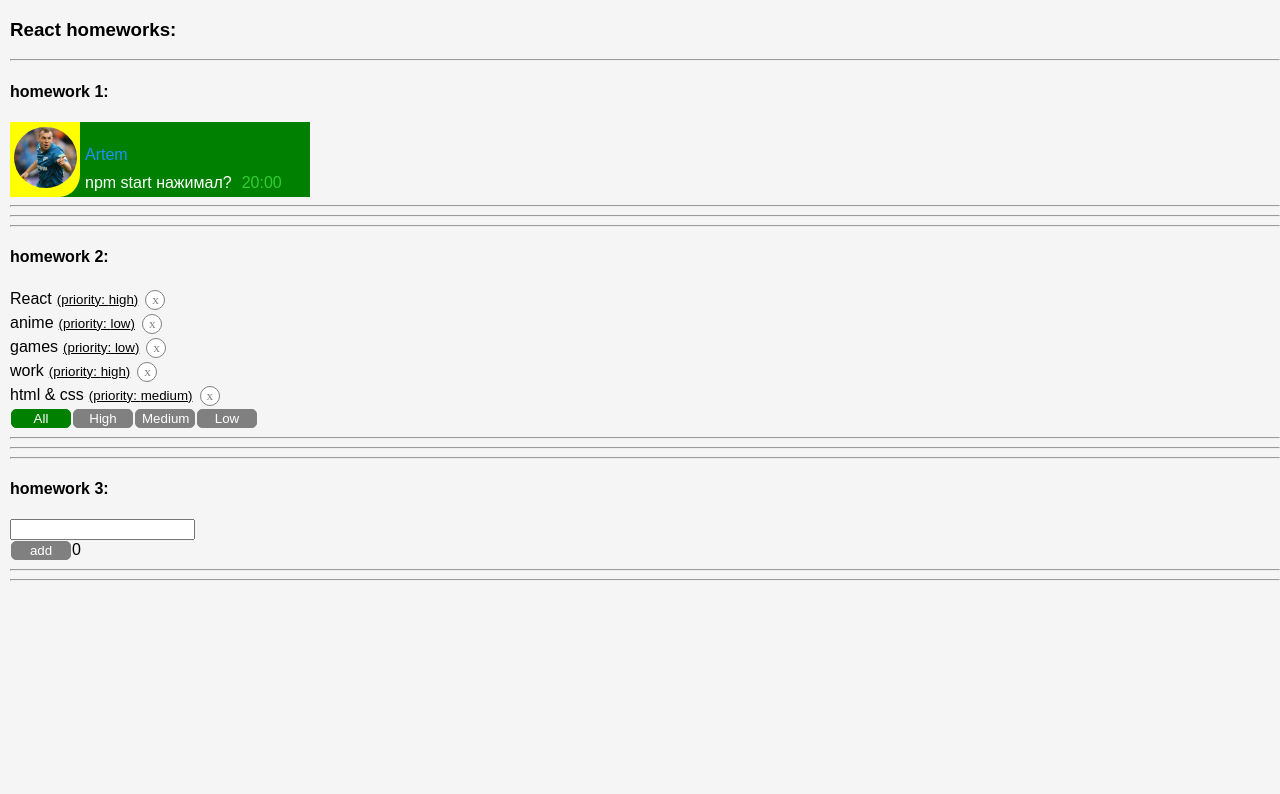
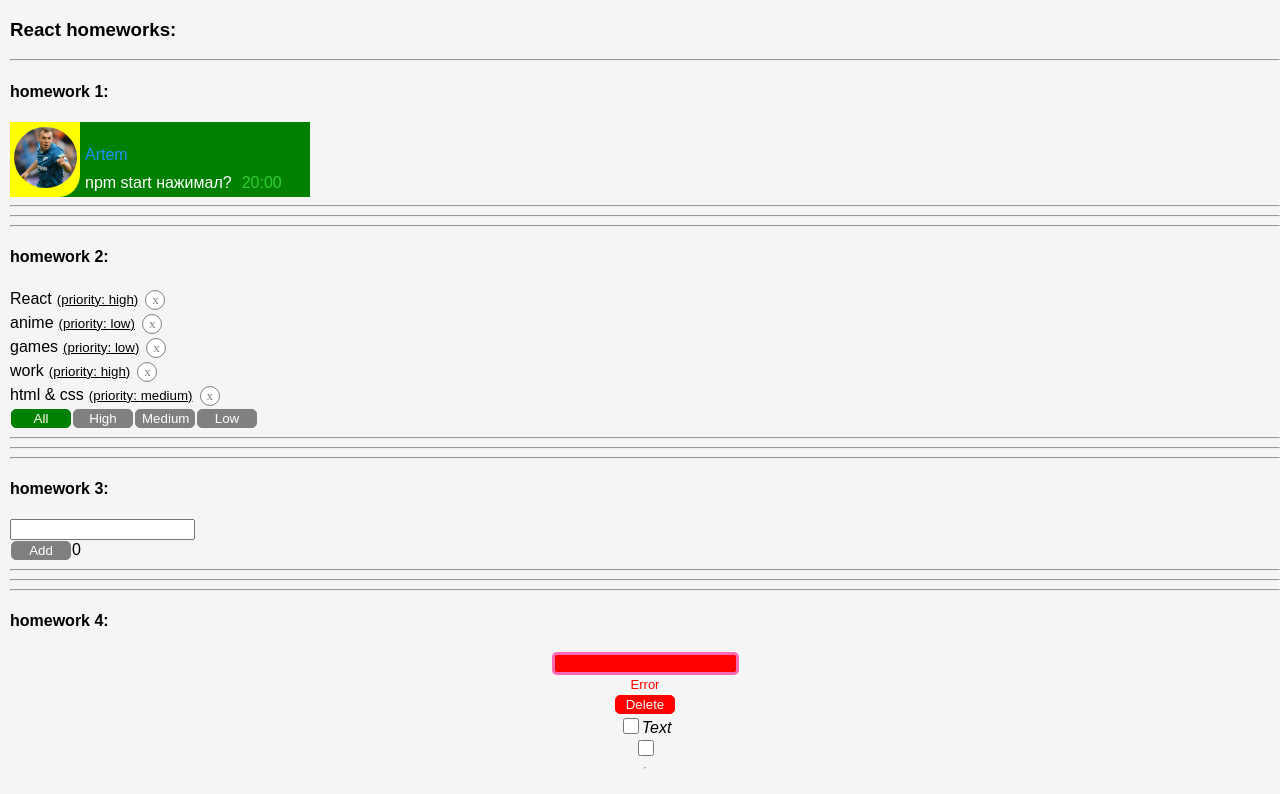
Before and after one commit to marygrishchuk/homeworks, a React (Create React App) app: page / in a window 1280 px wide. Shown: the top 794 px of the page. Built offline with nearby package versions, Linux system fonts and the light colour scheme.

Commit message:
Homework 3 modified, Homework 4 complete

```diff
--- a/src/p1-main/m1-ui/u1-app/App.tsx
+++ b/src/p1-main/m1-ui/u1-app/App.tsx
@@ -3,6 +3,7 @@ import s from "./App.module.css";
 import HW1 from "../../../p2-homeworks/h1/HW1";
 import HW2 from "../../../p2-homeworks/h2/HW2";
 import HW3 from "../../../p2-homeworks/h3/HW3";
+import HW4 from "../../../p2-homeworks/h4/HW4";
 
 function App() {
     return (
@@ -11,7 +12,7 @@ function App() {
             <HW1/>
             <HW2/>
             <HW3/>
-            {/*<HW4/>*/}
+            <HW4/>
             {/*<HW5/>*/}
 
         </div>
--- a/src/p2-homeworks/h3/Greeting.module.css
+++ b/src/p2-homeworks/h3/Greeting.module.css
@@ -1,5 +1,5 @@
 .someClass {
-  display: block;
+    display: block;
 }
 
 .error {
--- a/src/p2-homeworks/h3/Greeting.tsx
+++ b/src/p2-homeworks/h3/Greeting.tsx
@@ -20,7 +20,7 @@ const Greeting: React.FC<GreetingPropsType> = (
         <div>
             <input value={name} onChange={setNameCallback} onKeyPress={onAddUserKeyPress} className={inputClass}/>
             <span className={`${s.someClass} ${s.errorMessage}`}>{error}</span>
-            <button className={s.addBtn} onClick={() => addUser(name)}>add</button>
+            <button className={s.addBtn} onClick={() => addUser(name)}>Add</button>
             <span>{totalUsers}</span>
         </div>
     );
--- a/src/p2-homeworks/h4/HW4.module.css
+++ b/src/p2-homeworks/h4/HW4.module.css
@@ -7,3 +7,7 @@
     flex-direction: column;
     align-items: center;
 }
+
+.superSpan {
+    padding: 2px;
+}
--- a/src/p2-homeworks/h4/HW4.tsx
+++ b/src/p2-homeworks/h4/HW4.tsx
@@ -6,17 +6,18 @@ import SuperCheckbox from "./common/c3-SuperCheckbox/SuperCheckbox";
 
 function HW4() {
     const [text, setText] = useState<string>("");
-    const error = text ? "" : "error";
+    const error = text.trim() !== "" ? "" : "Error";
     const showAlert = () => {
         if (error) {
-            alert("введите текст...");
+            alert("Enter text...");
         } else {
-            alert(text); // если нет ошибки показать текст
+            alert(text); // show text if there is no error
         }
     }
 
     const [checked, setChecked] = useState<boolean>(false);
-    const testOnChange = (e: ChangeEvent<HTMLInputElement>) => setChecked(e.currentTarget.checked);
+    const [checked2, setChecked2] = useState<boolean>(false);
+    const testOnChange = (e: ChangeEvent<HTMLInputElement>) => setChecked2(e.currentTarget.checked);
 
     return (
         <div>
@@ -24,41 +25,40 @@ function HW4() {
             <h4>homework 4:</h4>
 
             <div className={s.column}>
-                {/*should work (должно работать)*/}
+
                 <SuperInputText
                     value={text}
                     onChangeText={setText}
                     onEnter={showAlert}
                     error={error}
-                    // className={s.blue} // проверьте, рабоет ли смешивание классов
+                    className={s.blue}
+                    spanClassName={s.superSpan}
                 />
 
-                {/*should work (должно работать)*/}
                 <SuperButton
-                    red // пропсу с булевым значением не обязательно указывать true
+                    red  // this props has boolean value, so it is not mandatory to assign 'true'
+                    className={s.blue}
                     onClick={showAlert}
                 >
-                    delete {/*// название кнопки попадёт в children*/}
+                    Delete {/*the button name can be later found in 'children' props*/}
                 </SuperButton>
 
-                {/*should work (должно работать)*/}
                 <SuperCheckbox
                     checked={checked}
                     onChangeChecked={setChecked}
                 >
-                    some text {/*// этот текст попадёт в children*/}
+                    Text
+                    {/*this text can be later found in 'children' props*/}
                 </SuperCheckbox>
+                <SuperCheckbox checked={checked2} onChange={testOnChange}/>
 
-                {/*// onChange тоже должен работать*/}
-                <SuperCheckbox checked={checked} onChange={testOnChange}/>
+                <hr/>
+                {/*// for personal creativity:*/}
+                {/*// <AlternativeSuperInputText/>*/}
+                {/*// <AlternativeSuperButton/>*/}
+                {/*// <AlternativeSuperCheckbox/>*/}
+                {/*// <hr/>*/}
             </div>
-
-            <hr/>
-            {/*для личного творчества, могу проверить*/}
-            {/*<AlternativeSuperInputText/>*/}
-            {/*<AlternativeSuperButton/>*/}
-            {/*<AlternativeSuperCheckbox/>*/}
-            <hr/>
         </div>
     );
 }
--- a/src/p2-homeworks/h4/common/c1-SuperInputText/SuperInputText.module.css
+++ b/src/p2-homeworks/h4/common/c1-SuperInputText/SuperInputText.module.css
@@ -1,12 +1,18 @@
-.superInput {
-
-}
-
 .errorInput {
-    border: 3px solid lime;
+    border: 3px solid hotpink;
+    border-radius: 5px;
     background: red;
 }
 
 .error {
     color: red;
+    font-size: small;
 }
+
+.superInput {
+    border: 1px solid gray;
+    border-radius: 2px;
+    background: white;
+    height: 17px;
+    width: 180px;
+}
--- a/src/p2-homeworks/h4/common/c1-SuperInputText/SuperInputText.tsx
+++ b/src/p2-homeworks/h4/common/c1-SuperInputText/SuperInputText.tsx
@@ -1,12 +1,12 @@
 import React, {ChangeEvent, DetailedHTMLProps, InputHTMLAttributes, KeyboardEvent} from "react";
 import s from "./SuperInputText.module.css";
 
-// тип пропсов обычного инпута
+// standard input props type:
 type DefaultInputPropsType = DetailedHTMLProps<InputHTMLAttributes<HTMLInputElement>, HTMLInputElement>;
 
-// здесь мы говорим что у нашего инпута будут такие же пропсы как у обычного инпута
-// (чтоб не писать value: string, onChange: ...; они уже все описаны в DefaultInputPropsType)
-type SuperInputTextPropsType = DefaultInputPropsType & { // и + ещё пропсы которых нет в стандартном инпуте
+// Here we point out that our input will have the same props as those of a standard input.
+// (value: string, onChange: ... are not necessary since they are described in DefaultInputPropsType)
+type SuperInputTextPropsType = DefaultInputPropsType & { // + more props that are not contained in a standard input
     onChangeText?: (value: string) => void
     onEnter?: () => void
     error?: string
@@ -15,31 +15,31 @@ type SuperInputTextPropsType = DefaultInputPropsType & { // и + ещё проп
 
 const SuperInputText: React.FC<SuperInputTextPropsType> = (
     {
-        type, // достаём и игнорируем чтоб нельзя было задать другой тип инпута
+        type, //
         onChange, onChangeText,
         onKeyPress, onEnter,
         error,
         className, spanClassName,
 
-        ...restProps// все остальные пропсы попадут в объект restProps
+        ...restProps// 'restProps' object containing all the remaining props
     }
 ) => {
     const onChangeCallback = (e: ChangeEvent<HTMLInputElement>) => {
-        onChange // если есть пропс onChange
-        && onChange(e); // то передать ему е (поскольку onChange не обязателен)
+        onChange // if there is 'onChange' props
+        && onChange(e); // then it gets 'е' (because 'onChange' is not mandatory)
 
         onChangeText && onChangeText(e.currentTarget.value);
     }
     const onKeyPressCallback = (e: KeyboardEvent<HTMLInputElement>) => {
         onKeyPress && onKeyPress(e);
 
-        e.key === "Enter" // если нажата кнопка Enter
-        && onEnter // и есть пропс onEnter
-        && onEnter(); // то вызвать его
+        e.key === "Enter" // if 'Enter' key is pressed
+        && onEnter // and if there is 'onEnter' props
+        && onEnter(); // then 'onEnter' will be called
     }
 
     const finalSpanClassName = `${s.error} ${spanClassName ? spanClassName : ""}`;
-    const finalInputClassName = `${s.errorInput} ${className}`; // need to fix with (?:) and s.superInput
+    const finalInputClassName = `${error ? s.errorInput : s.superInput}`;
 
     return (
         <>
@@ -49,7 +49,7 @@ const SuperInputText: React.FC<SuperInputTextPropsType> = (
                 onKeyPress={onKeyPressCallback}
                 className={finalInputClassName}
 
-                {...restProps} // отдаём инпуту остальные пропсы если они есть (value например там внутри)
+                {...restProps} // all the remaining props if there are any, including 'value'
             />
             {error && <span className={finalSpanClassName}>{error}</span>}
         </>
--- a/src/p2-homeworks/h4/common/c2-SuperButton/SuperButton.module.css
+++ b/src/p2-homeworks/h4/common/c2-SuperButton/SuperButton.module.css
@@ -1,7 +1,26 @@
 .default {
-
+    background: grey;
+    width: 60px;
+    margin: 1px;
+    border-radius: 5px;
+    border: 1px solid grey;
+    color: white;
 }
 
 .red {
     background: red;
+    width: 60px;
+    margin: 1px;
+    border-radius: 5px;
+    border: 1px solid red;
+    color: white;
 }
+
+.red:active {
+    background: green;
+    width: 60px;
+    margin: 1px;
+    border-radius: 5px;
+    border: 1px solid green;
+    color: white;
+}
--- a/src/p2-homeworks/h4/common/c2-SuperButton/SuperButton.tsx
+++ b/src/p2-homeworks/h4/common/c2-SuperButton/SuperButton.tsx
@@ -1,7 +1,7 @@
 import React, {ButtonHTMLAttributes, DetailedHTMLProps} from "react";
 import s from "./SuperButton.module.css";
 
-// тип пропсов обычной кнопки, children в котором храниться название кнопки там уже описан
+// standard button props type, including 'children' props which stores the button name
 type DefaultButtonPropsType = DetailedHTMLProps<ButtonHTMLAttributes<HTMLButtonElement>, HTMLButtonElement>;
 
 type SuperButtonPropsType = DefaultButtonPropsType & {
@@ -11,7 +11,7 @@ type SuperButtonPropsType = DefaultButtonPropsType & {
 const SuperButton: React.FC<SuperButtonPropsType> = (
     {
         red, className,
-        ...restProps// все остальные пропсы попадут в объект restProps, там же будет children
+        ...restProps// 'restProps' object containing all the remaining props including 'children'
     }
 ) => {
     const finalClassName = `${red ? s.red : s.default} ${className}`;
@@ -19,7 +19,7 @@ const SuperButton: React.FC<SuperButtonPropsType> = (
     return (
         <button
             className={finalClassName}
-            {...restProps} // отдаём кнопке остальные пропсы если они есть (children там внутри)
+            {...restProps} // all the remaining props if there are any, including 'children'
         />
     );
 }
--- a/src/p2-homeworks/h4/common/c3-SuperCheckbox/SuperCheckbox.module.css
+++ b/src/p2-homeworks/h4/common/c3-SuperCheckbox/SuperCheckbox.module.css
@@ -1,7 +1,16 @@
 .checkbox {
-
+    vertical-align: bottom;
+    width: 1em; height: 1em;
+    background: green;
+    font-size: medium;
 }
 
+.checkbox:checked {
+    vertical-align: bottom;
+    font-size: 1.2em;
+}
+
+
 .spanClassName {
-
+    font-style: italic;
 }
--- a/src/p2-homeworks/h4/common/c3-SuperCheckbox/SuperCheckbox.tsx
+++ b/src/p2-homeworks/h4/common/c3-SuperCheckbox/SuperCheckbox.tsx
@@ -1,7 +1,7 @@
 import React, {ChangeEvent, DetailedHTMLProps, InputHTMLAttributes} from "react";
 import s from "./SuperCheckbox.module.css";
 
-// тип пропсов обычного инпута
+// standard input props type:
 type DefaultInputPropsType = DetailedHTMLProps<InputHTMLAttributes<HTMLInputElement>, HTMLInputElement>;
 
 type SuperCheckboxPropsType = DefaultInputPropsType & {
@@ -11,16 +11,19 @@ type SuperCheckboxPropsType = DefaultInputPropsType & {
 
 const SuperCheckbox: React.FC<SuperCheckboxPropsType> = (
     {
-        type, // достаём и игнорируем чтоб нельзя было задать другой тип инпута
+        type,
         onChange, onChangeChecked,
         className, spanClassName,
-        children, // в эту переменную попадёт текст, типизировать не нужно так как он затипизирован в React.FC
+        children, // contains text which is typified in React.FC
 
-        ...restProps// все остальные пропсы попадут в объект restProps
+        ...restProps// contains all the remaining props
     }
 ) => {
     const onChangeCallback = (e: ChangeEvent<HTMLInputElement>) => {
-        // сделайте так чтоб работал onChange и onChangeChecked
+        onChange // if there is 'onChange'
+        && onChange(e); // then it gets 'е' (because 'onChange' is not mandatory)
+
+        onChangeChecked && onChangeChecked(e.currentTarget.checked);
     }
 
     const finalInputClassName = `${s.checkbox} ${className ? className : ""}`;
@@ -32,10 +35,10 @@ const SuperCheckbox: React.FC<SuperCheckboxPropsType> = (
                 onChange={onChangeCallback}
                 className={finalInputClassName}
 
-                {...restProps} // отдаём инпуту остальные пропсы если они есть (checked например там внутри)
+                {...restProps} // 'restProps' object containing all the remaining props including "checked"
             />
             {children && <span className={s.spanClassName}>{children}</span>}
-        </label> // благодаря label нажатие на спан передастся в инпут
+        </label> // owing to the 'label' tag, clicking the span will place focus at the input
     );
 }
 
```
Also changed, not shown: src/p2-homeworks/h3/GreetingContainer.tsx (+5 -5 lines).
